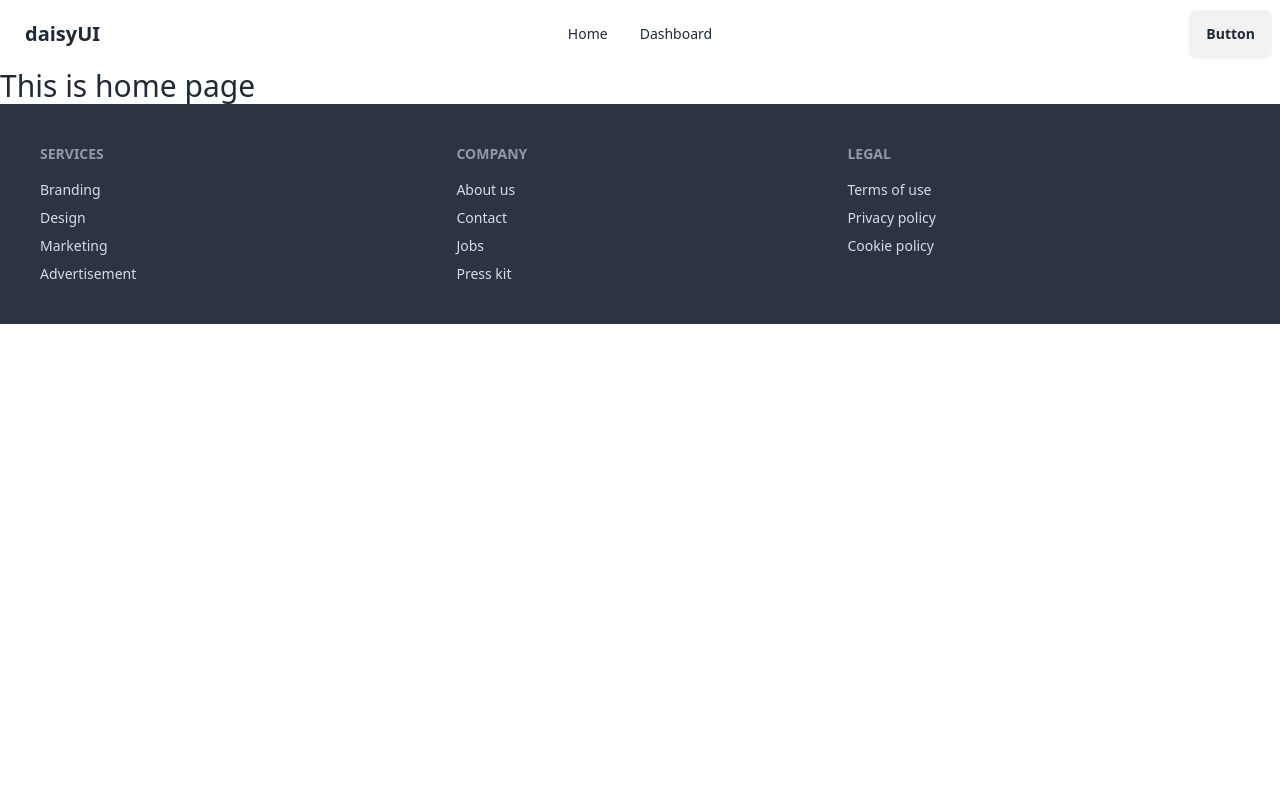
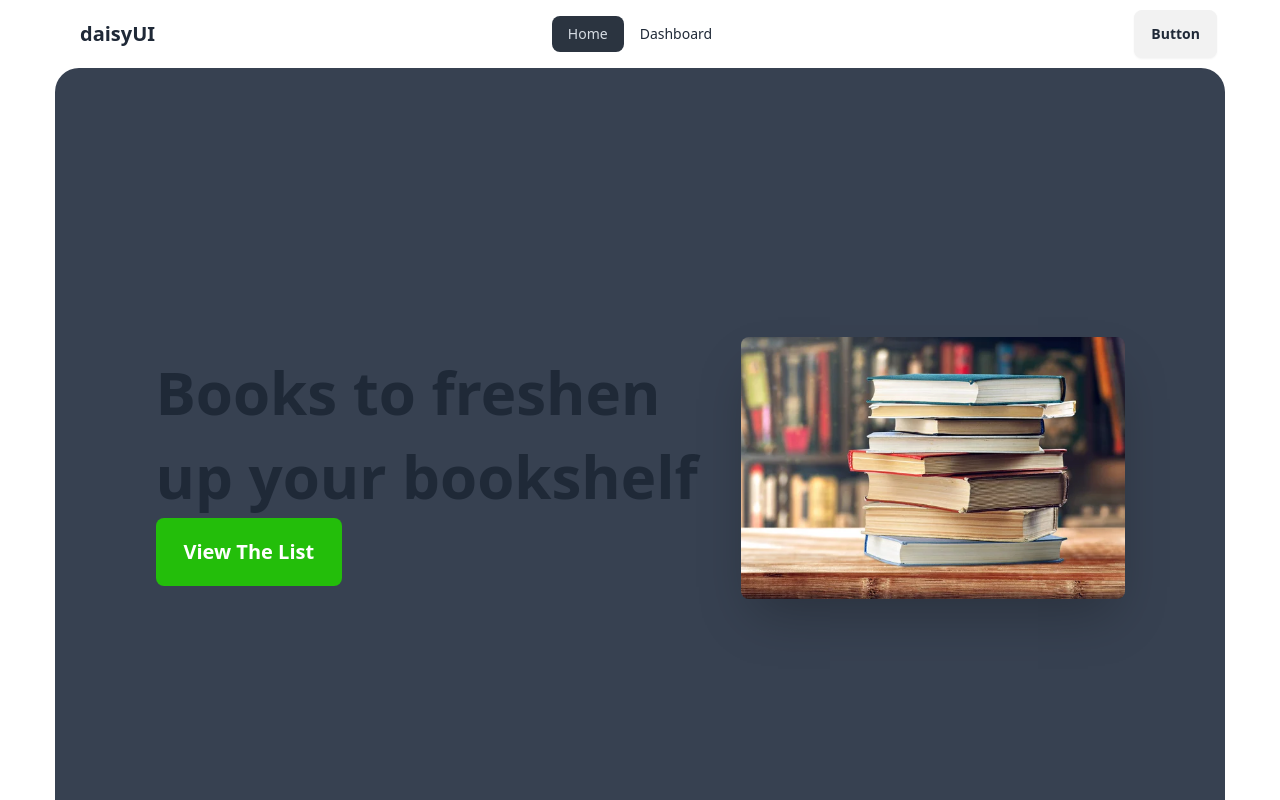
Before and after one commit to zobayerhb/boook-vibe-router, a React (Vite) app: page / in a window 1280 px wide. Shown: the top 800 px of the page. Built offline with nearby package versions, Linux system fonts and the light colour scheme.

Commit message:
banner part done

```diff
--- /dev/null
+++ b/src/components/Banner/Banner.jsx
@@ -0,0 +1,21 @@
+import bannerImg from "../../assets/books.jpg";
+
+const Banner = () => {
+  return (
+    <div className="hero bg-gray-700 min-h-screen rounded-3xl">
+      <div className="hero-content flex-col lg:flex-row-reverse">
+        <img src={bannerImg} className="max-w-sm rounded-lg shadow-2xl" />
+        <div className="w-2/4">
+          <h1 className="text-6xl font-bold leading-[84px]">
+            Books to freshen up your bookshelf
+          </h1>
+          <button className="  text-white bg-[#23BE0A] font-bold px-7 py-5 rounded-lg text-xl">
+            View The List
+          </button>
+        </div>
+      </div>
+    </div>
+  );
+};
+
+export default Banner;
--- a/src/components/Home/Home.jsx
+++ b/src/components/Home/Home.jsx
@@ -1,7 +1,9 @@
+import Banner from "../Banner/Banner";
+
 const Home = () => {
   return (
     <div>
-      <h1 className="text-3xl">This is home page</h1>
+      <Banner></Banner>
     </div>
   );
 };
--- a/src/components/NavBar/NavBar.jsx
+++ b/src/components/NavBar/NavBar.jsx
@@ -1,8 +1,10 @@
+import { NavLink } from "react-router-dom";
+
 const NavBar = () => {
   const links = (
     <>
       <li>
-        <a>Home</a>
+        <NavLink to="/">Home</NavLink>
       </li>
       <li>
         <a>Dashboard</a>
--- a/src/components/Root/Root.jsx
+++ b/src/components/Root/Root.jsx
@@ -4,7 +4,7 @@ import Footer from "../Footer/Footer";
 
 const Root = () => {
     return (
-        <div>
+        <div className="max-w-[1170px] mx-auto">
             <NavBar></NavBar>
             <Outlet></Outlet>
             <Footer></Footer>
```
Also changed, not shown: src/assets/books.jpg (added), 1 other file (tests, documents, lock files or other folders).
